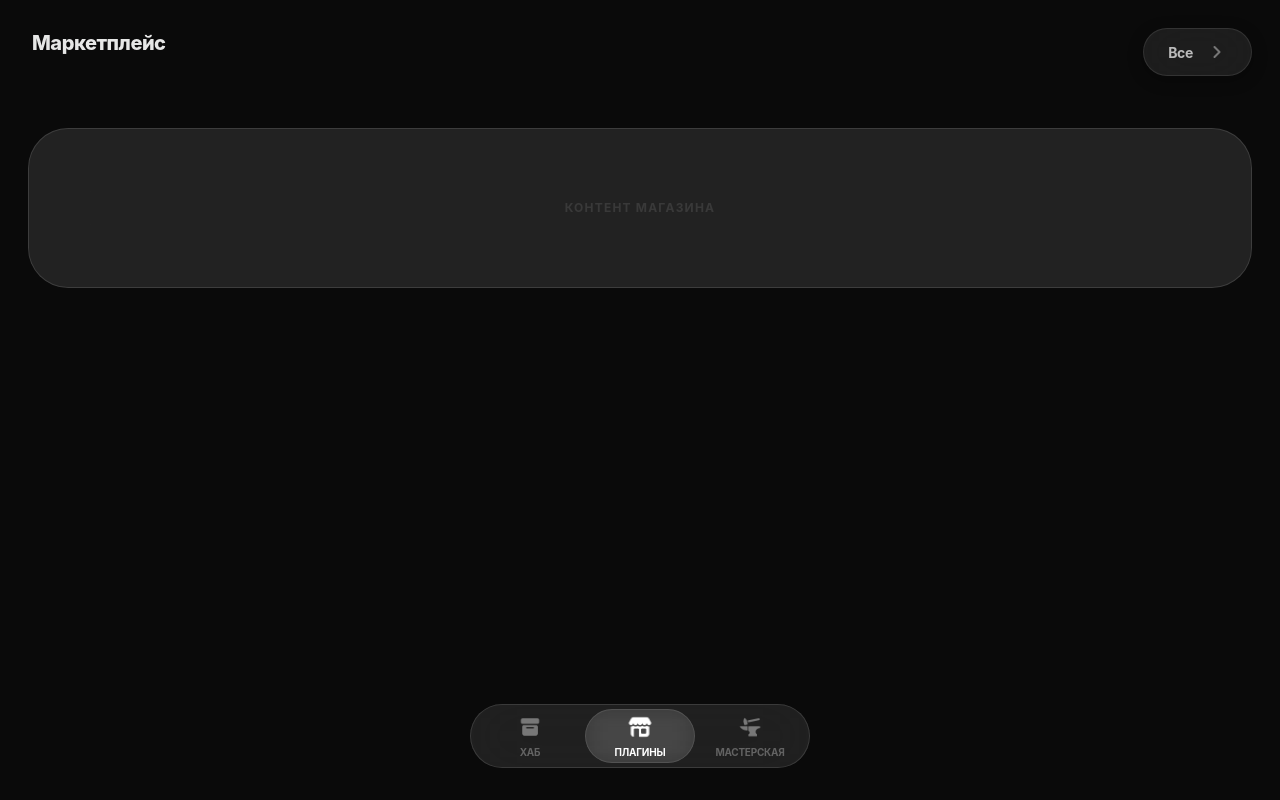
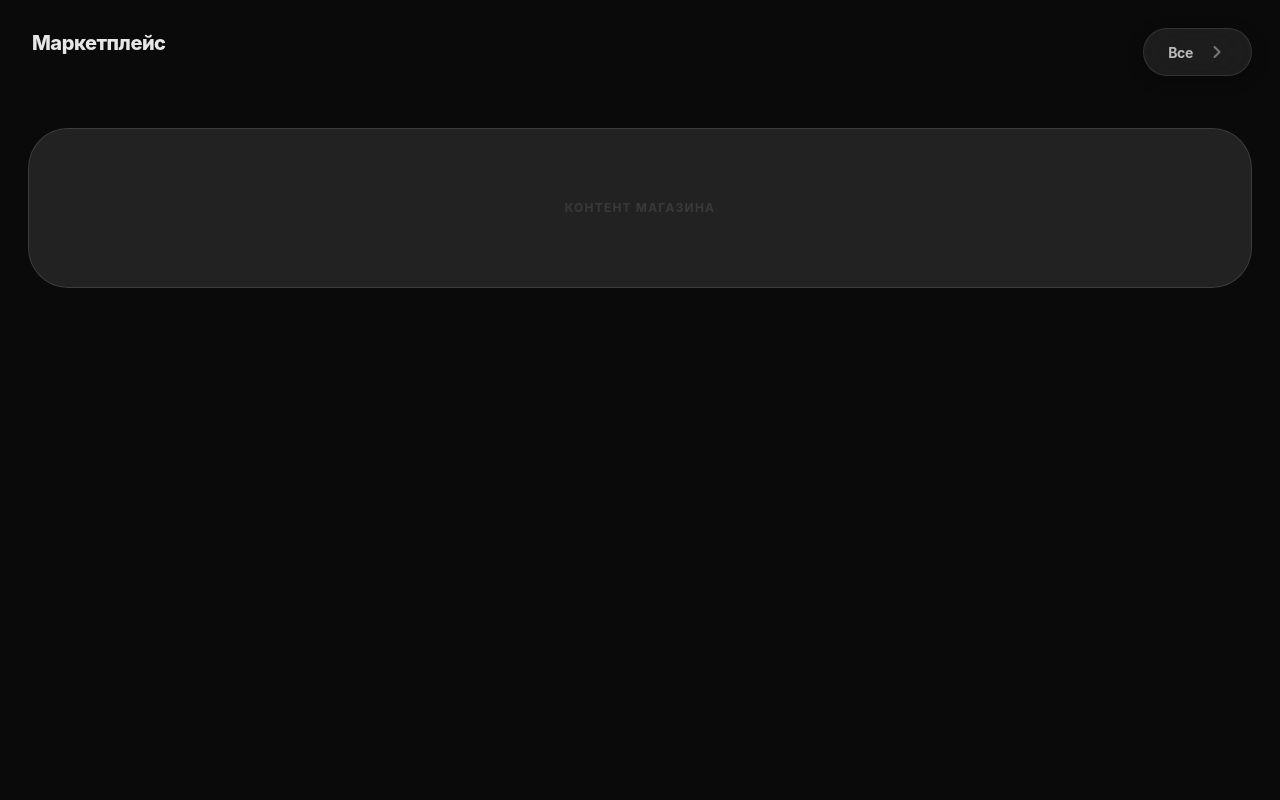
Before and after one commit to fugu70539/PluginBox, a Next.js app: page / in a window 1280 px wide. Both pictures are taken after a click on the button "ПЛАГИНЫ". Built offline with nearby package versions, Linux system fonts and the light colour scheme.

Commit message:
Update page.tsx

```diff
--- a/src/app/page.tsx
+++ b/src/app/page.tsx
@@ -1,6 +1,7 @@
 "use client";
 
 import { useState, useEffect } from "react";
+import { motion, AnimatePresence } from "framer-motion";
 import Hub from "@/components/views/Hub";
 import Store from "@/components/views/Store";
 import Socket from "@/components/views/Socket";
@@ -24,14 +25,44 @@ export default function Page() {
     }
   }, []);
 
+  // Таббар виден везде, кроме магазина
+  const isTabbarVisible = activeTab !== "store";
+
   return (
-    <div className="min-h-screen bg-[#0a0a0a] select-none overflow-hidden font-display">
-      <div className="pb-32">
-        {activeTab === "hub" && <Hub />}
-        {activeTab === "store" && <Store />}
-        {activeTab === "socket" && <Socket />}
+    <div className="min-h-screen bg-[#0a0a0a] select-none overflow-hidden font-display text-white">
+      <div className={isTabbarVisible ? "pb-32" : ""}>
+        <AnimatePresence mode="wait">
+          {activeTab === "hub" && (
+            <motion.div key="hub" initial={{ opacity: 0 }} animate={{ opacity: 1 }} exit={{ opacity: 0 }}>
+              <Hub />
+            </motion.div>
+          )}
+          {activeTab === "store" && (
+            <motion.div key="store" initial={{ opacity: 0 }} animate={{ opacity: 1 }} exit={{ opacity: 0 }}>
+              <Store />
+            </motion.div>
+          )}
+          {activeTab === "socket" && (
+            <motion.div key="socket" initial={{ opacity: 0 }} animate={{ opacity: 1 }} exit={{ opacity: 0 }}>
+              <Socket />
+            </motion.div>
+          )}
+        </AnimatePresence>
       </div>
-      <Tabbar activeTab={activeTab} setActiveTab={setActiveTab} tabsConfig={tabsConfig} />
+
+      <AnimatePresence>
+        {isTabbarVisible && (
+          <motion.div
+            initial={{ y: 150, opacity: 0 }}
+            animate={{ y: 0, opacity: 1 }}
+            exit={{ y: 150, opacity: 0 }}
+            transition={{ type: "spring", stiffness: 300, damping: 30 }}
+            className="fixed bottom-0 left-0 right-0 z-[100]"
+          >
+            <Tabbar activeTab={activeTab} setActiveTab={setActiveTab} tabsConfig={tabsConfig} />
+          </motion.div>
+        )}
+      </AnimatePresence>
     </div>
   );
 }
```
